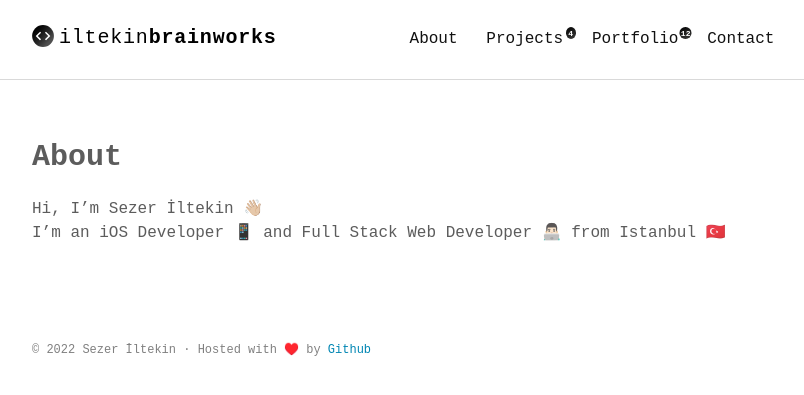
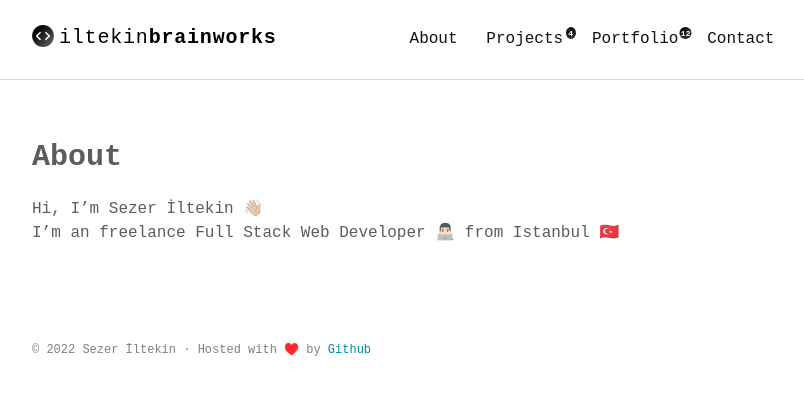
Before and after one commit to iltekin/iltekin.github.io, a Jekyll site: the page built from about.md, in a window 1280 px wide. Shown: the top 395 px of the page, without its empty margins (232-1036 px from the left). Built offline with Jekyll 4.4.1, drawn with Linux system fonts in a browser that asks for light colours; some web fonts are replaced.

```diff
--- a/_includes/intro.html
+++ b/_includes/intro.html
@@ -2,7 +2,7 @@
 <section class="intro">
   <div class="container">
     <p class="lead">
-      Hi, I'm Sezer İltekin 👋🏼 <br/>I'm an iOS Developer 📱 and Full Stack Web Developer 👨🏻‍💻 from Istanbul 🇹🇷 I've experience with
+      Hi, I'm Sezer İltekin 👋🏼 <br/>I'm a freelance Full Stack Web Developer 👨🏻‍💻 from Istanbul 🇹🇷 I've experience with
       <span class="typewrite" data-period="2000" data-type='[ "Swift.", "PHP.", "MySQL.", "NodeJS.", "JQuery.", "GIT.", "UIKit.", "Bootstrap.", "Rest API.", "CURL.", "Redis.", "Socket.IO.", "CSS.", "DataTables." ]'>
         <span class="wrap"></span>
       </span>
--- a/about.md
+++ b/about.md
@@ -4,4 +4,4 @@
 permalink: /about/
 ---
 
-Hi, I'm Sezer İltekin 👋🏼 <br/>I'm an iOS Developer 📱 and Full Stack Web Developer 👨🏻‍💻 from Istanbul 🇹🇷
+Hi, I'm Sezer İltekin 👋🏼 <br/>I'm an freelance Full Stack Web Developer 👨🏻‍💻 from Istanbul 🇹🇷
```
Also changed, not shown: _projects/dahi-anlamindaki-de.md (+1 -1 lines).
